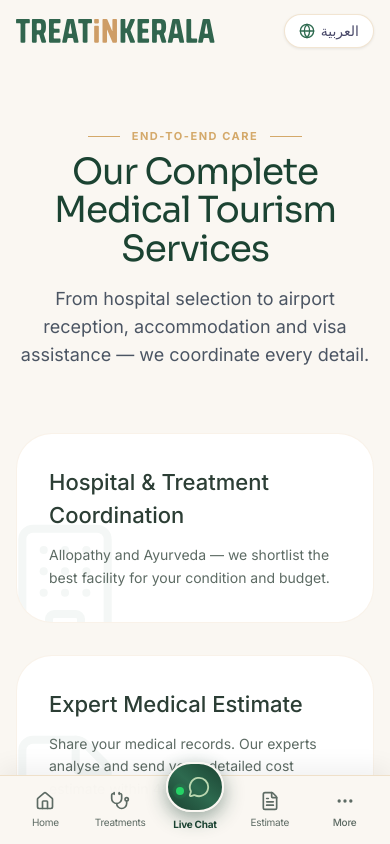
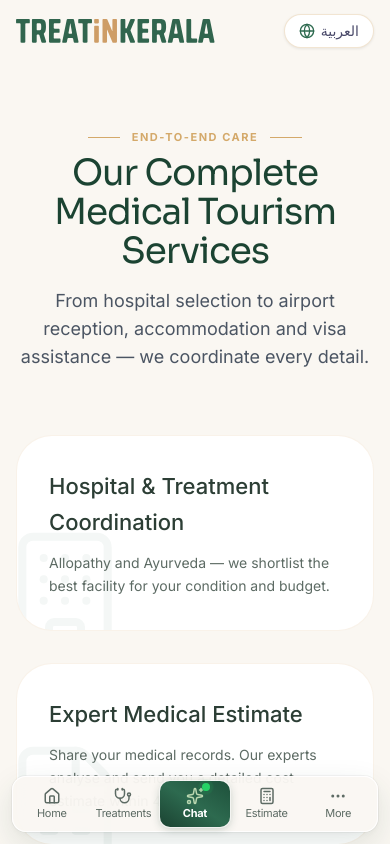
Before and after one commit to smanfari619-maker/medkerala, a Next.js app: page /en/services in a window 390 px wide. Shown: the top 844 px of the page. Built offline with nearby package versions, Linux system fonts and the light colour scheme.

Commit message:
feat(ui): refine mobile readability, spacing, padding, and border radiuses

```diff
--- a/src/app/globals.css
+++ b/src/app/globals.css
@@ -36,6 +36,16 @@ body {
   -webkit-font-smoothing: antialiased;
   -moz-osx-font-smoothing: grayscale;
   font-synthesis: none;
+  /* Accessibility: ensure comfortable default size on all screens */
+  font-size: 16px;
+  line-height: 1.65;
+}
+
+/* Accessibility: Do not allow font-light on mobile body text — too thin for older visitors */
+@media (max-width: 767px) {
+  p, li, .font-light {
+    font-weight: 400;
+  }
 }
 
 /* Base surface utility classes */
--- a/src/components/home/HowWeChoose.tsx
+++ b/src/components/home/HowWeChoose.tsx
@@ -118,7 +118,7 @@ export default function HowWeChoose() {
             return (
               <div
                 key={item.num}
-                className={`bg-white border border-[#D4A96A]/15 rounded-[2rem] p-7 sm:p-8 flex flex-col justify-between hover:border-[#2D6A4F]/35 hover:shadow-xl hover:-translate-y-1.5 transition-all duration-300 group text-left rtl:text-right ${
+                className={`bg-white border border-[#D4A96A]/15 rounded-2xl p-6 sm:p-7 flex flex-col justify-between hover:border-[#2D6A4F]/35 hover:shadow-xl hover:-translate-y-1.5 transition-all duration-300 group text-left rtl:text-right ${
                   isWide ? 'lg:col-span-1 md:col-span-1' : ''
                 }`}
               >
@@ -142,7 +142,7 @@ export default function HowWeChoose() {
                     {isRtl ? item.titleAr : item.titleEn}
                   </h3>
 
-                  <p className="text-[#4A5C52] text-sm font-light leading-relaxed">
+                  <p className="text-[#4A5C52] text-[15px] font-normal leading-relaxed">
                     {isRtl ? item.descAr : item.descEn}
                   </p>
                 </div>
@@ -151,7 +151,7 @@ export default function HowWeChoose() {
           })}
 
           {/* 6th Card: Ethics & Direct Billing Callout */}
-          <div className="bg-gradient-to-br from-[#1B4332] to-[#2D6A4F] text-white rounded-[2rem] p-7 sm:p-8 flex flex-col justify-between shadow-lg relative overflow-hidden text-left rtl:text-right">
+          <div className="bg-gradient-to-br from-[#1B4332] to-[#2D6A4F] text-white rounded-2xl p-6 sm:p-7 flex flex-col justify-between shadow-lg relative overflow-hidden text-left rtl:text-right">
             <div className="space-y-4 relative z-10">
               <div className="flex items-center gap-2 text-xs font-semibold text-[#D4A96A] uppercase tracking-wider">
                 <Lock className="h-4 w-4 text-[#D4A96A]" />
--- a/src/components/layout/MobileBottomNav.tsx
+++ b/src/components/layout/MobileBottomNav.tsx
@@ -4,15 +4,14 @@ import React, { useState } from 'react';
 import { useTranslations, useLocale } from 'next-intl';
 import { Link, usePathname, useRouter } from '@/i18n/routing';
 import {
-  Home, Stethoscope, FileText, MessageCircle, MoreHorizontal,
+  Home, Stethoscope, Calculator, MessageCircle, MoreHorizontal,
   Leaf, Package, Building2, HelpCircle, ShieldAlert, X, PhoneCall, BookOpen,
-  Globe, Sparkles, Send
+  Globe, Sparkles, Send, FileText
 } from 'lucide-react';
 import { SITE_CONFIG } from '@/lib/config';
 
 export default function MobileBottomNav() {
   const t = useTranslations('Nav');
-  const tCommon = useTranslations('Common');
   const locale = useLocale();
   const pathname = usePathname();
   const router = useRouter();
@@ -51,101 +50,105 @@ export default function MobileBottomNav() {
 
   return (
     <>
-      {/* Fixed Luxury Bottom Bar */}
-      <div className="fixed bottom-0 left-0 right-0 z-50 bg-[#FAF7F2]/95 backdrop-blur-xl border-t border-[#D4A96A]/30 pb-[env(safe-area-inset-bottom,8px)] md:hidden shadow-[0_-8px_24px_rgba(0,0,0,0.06)]">
-        <nav className="flex justify-around items-center h-[68px] px-2 max-w-lg mx-auto" dir={isRtl ? 'rtl' : 'ltr'}>
+      {/* Floating Glassmorphic Dock */}
+      <div className="fixed bottom-3 sm:bottom-4 left-3 right-3 sm:left-1/2 sm:-translate-x-1/2 sm:w-full max-w-md z-50 md:hidden pointer-events-none pb-[env(safe-area-inset-bottom,0px)]">
+        <nav
+          className="pointer-events-auto bg-[#FAF7F2]/92 backdrop-blur-2xl border border-white/90 shadow-[0_12px_32px_rgba(27,67,50,0.12),0_2px_8px_rgba(0,0,0,0.04)] ring-1 ring-black/[0.04] rounded-[14px] p-1 flex items-center justify-between gap-0.5 transition-all duration-300"
+          dir={isRtl ? 'rtl' : 'ltr'}
+          aria-label="Mobile Navigation"
+        >
           {/* Home */}
           <Link
             href="/"
-            className={`flex flex-col items-center justify-center flex-1 h-full tap-active relative ${
-              activeLink('/') ? 'text-[#1B4332] font-bold' : 'text-[#5D6B64]'
+            className={`flex-1 flex flex-col items-center justify-center py-1.5 rounded-[10px] transition-all duration-200 tap-active ${
+              activeLink('/')
+                ? 'bg-[#1B4332]/10 text-[#1B4332] font-bold shadow-2xs'
+                : 'text-[#5D6B64] hover:text-[#1B4332]'
             }`}
           >
-            <Home className={`h-5 w-5 mb-1 transition-transform ${activeLink('/') ? 'scale-110 text-[#2D6A4F]' : ''}`} />
-            <span className="text-[10px] tracking-tight">{t('home')}</span>
-            {activeLink('/') && (
-              <span className="w-1.5 h-1.5 rounded-full bg-[#2D6A4F] absolute bottom-1.5 shadow-xs" />
-            )}
+            <Home className={`h-4.5 w-4.5 transition-transform ${activeLink('/') ? 'scale-110 text-[#1B4332]' : ''}`} />
+            <span className="text-[11px] tracking-tight mt-0.5 leading-tight">{t('home')}</span>
           </Link>
 
           {/* Treatments */}
           <Link
             href="/treatments"
-            className={`flex flex-col items-center justify-center flex-1 h-full tap-active relative ${
-              activeLink('/treatments') ? 'text-[#1B4332] font-bold' : 'text-[#5D6B64]'
+            className={`flex-1 flex flex-col items-center justify-center py-1.5 rounded-[10px] transition-all duration-200 tap-active ${
+              activeLink('/treatments')
+                ? 'bg-[#1B4332]/10 text-[#1B4332] font-bold shadow-2xs'
+                : 'text-[#5D6B64] hover:text-[#1B4332]'
             }`}
           >
-            <Stethoscope className={`h-5 w-5 mb-1 transition-transform ${activeLink('/treatments') ? 'scale-110 text-[#2D6A4F]' : ''}`} />
-            <span className="text-[10px] tracking-tight">{t('treatments')}</span>
-            {activeLink('/treatments') && (
-              <span className="w-1.5 h-1.5 rounded-full bg-[#2D6A4F] absolute bottom-1.5 shadow-xs" />
-            )}
+            <Stethoscope className={`h-4.5 w-4.5 transition-transform ${activeLink('/treatments') ? 'scale-110 text-[#1B4332]' : ''}`} />
+            <span className="text-[11px] tracking-tight mt-0.5 leading-tight">{t('treatments')}</span>
           </Link>
 
-          {/* Center Concierge AI Live Chat */}
+          {/* Center Compact Luxury Concierge Chat */}
           <button
             type="button"
             onClick={() => window.dispatchEvent(new CustomEvent('open-ai-chat'))}
-            className="flex flex-col items-center justify-center flex-1 h-full relative group tap-active cursor-pointer"
-            aria-label="Open AI Live Chat"
+            className="flex-1 flex flex-col items-center justify-center py-1.5 rounded-[10px] bg-gradient-to-tr from-[#1B4332] via-[#2D6A4F] to-[#1E513B] text-white shadow-[0_2px_8px_rgba(27,67,50,0.25)] ring-1 ring-white/60 transition-all duration-200 tap-active group hover:brightness-105 cursor-pointer relative"
+            aria-label="Open AI Concierge Chat"
           >
-            <div className="absolute -top-3.5 bg-gradient-to-tr from-[#1B4332] via-[#2D6A4F] to-[#1B4332] text-white p-3 rounded-full shadow-[0_6px_20px_rgba(27,67,50,0.45)] border-2 border-[#FAF7F2] flex items-center justify-center transition-all group-active:scale-95">
-              <span className="relative flex h-2 w-2 absolute top-1 right-1">
+            <div className="relative">
+              <Sparkles className="h-4.5 w-4.5 text-[#BAD7B0] group-hover:rotate-12 transition-transform duration-300" />
+              <span className="absolute -top-1 -right-1.5 flex h-2 w-2">
                 <span className="animate-ping absolute inline-flex h-full w-full rounded-full bg-[#25D366] opacity-80" />
                 <span className="relative inline-flex rounded-full h-2 w-2 bg-[#25D366]" />
               </span>
-              <MessageCircle className="h-5.5 w-5.5 text-[#BAD7B0]" />
             </div>
-            <span className="text-[10px] font-bold text-[#1B4332] mt-7 tracking-tight">
-              {isRtl ? 'استشارة فورية' : 'Live Chat'}
+            <span className="text-[11px] font-bold tracking-tight mt-0.5 leading-tight text-white whitespace-nowrap">
+              {isRtl ? 'محادثة' : 'Chat'}
             </span>
           </button>
 
           {/* Get Estimate */}
           <Link
             href="/get-estimate"
-            className={`flex flex-col items-center justify-center flex-1 h-full tap-active relative ${
-              activeLink('/get-estimate') ? 'text-[#1B4332] font-bold' : 'text-[#5D6B64]'
+            className={`flex-1 flex flex-col items-center justify-center py-1.5 rounded-[10px] transition-all duration-200 tap-active ${
+              activeLink('/get-estimate')
+                ? 'bg-[#1B4332]/10 text-[#1B4332] font-bold shadow-2xs'
+                : 'text-[#5D6B64] hover:text-[#1B4332]'
             }`}
           >
-            <FileText className={`h-5 w-5 mb-1 transition-transform ${activeLink('/get-estimate') ? 'scale-110 text-[#2D6A4F]' : ''}`} />
-            <span className="text-[10px] tracking-tight">{isRtl ? 'تسعيرة' : 'Estimate'}</span>
-            {activeLink('/get-estimate') && (
-              <span className="w-1.5 h-1.5 rounded-full bg-[#2D6A4F] absolute bottom-1.5 shadow-xs" />
-            )}
+            <Calculator className={`h-4.5 w-4.5 transition-transform ${activeLink('/get-estimate') ? 'scale-110 text-[#1B4332]' : ''}`} />
+            <span className="text-[11px] tracking-tight mt-0.5 leading-tight">{isRtl ? 'تسعيرة' : 'Estimate'}</span>
           </Link>
 
           {/* More menu trigger */}
           <button
             onClick={() => setDrawerOpen(true)}
-            className="flex flex-col items-center justify-center flex-1 h-full tap-active text-[#5D6B64] cursor-pointer"
+            className={`flex-1 flex flex-col items-center justify-center py-1.5 rounded-[10px] transition-all duration-200 tap-active text-[#5D6B64] hover:text-[#1B4332] cursor-pointer ${
+              drawerOpen ? 'bg-[#1B4332]/10 text-[#1B4332] font-bold' : ''
+            }`}
+            aria-label="More navigation links"
           >
-            <MoreHorizontal className="h-5 w-5 mb-1" />
-            <span className="text-[10px] font-medium tracking-tight">{isRtl ? 'المزيد' : 'More'}</span>
+            <MoreHorizontal className="h-4.5 w-4.5" />
+            <span className="text-[11px] tracking-tight mt-0.5 leading-tight">{isRtl ? 'المزيد' : 'More'}</span>
           </button>
         </nav>
       </div>
 
-      {/* Drawer bottom sheet */}
+      {/* Luxury Drawer Bottom Sheet */}
       {drawerOpen && (
         <div className="fixed inset-0 z-[65] md:hidden">
           {/* Backdrop */}
           <div
-            className="absolute inset-0 bg-[#1A1A2E]/60 backdrop-blur-xs transition-opacity duration-300"
+            className="absolute inset-0 bg-[#1A1A2E]/50 backdrop-blur-sm transition-opacity duration-300 animate-fade-in"
             onClick={() => setDrawerOpen(false)}
           />
 
           {/* Bottom Card */}
           <div
-            className="absolute bottom-0 left-0 right-0 bg-[#FAF7F2] rounded-t-[2.25rem] border-t border-[#D4A96A]/35 pb-[calc(2.5rem+env(safe-area-inset-bottom,16px))] p-5 sm:p-6 space-y-5 max-h-[85vh] overflow-y-auto scroll-momentum animate-sheet-up shadow-2xl"
+            className="absolute bottom-0 left-0 right-0 bg-[#FAF7F2] rounded-t-[18px] border-t border-[#D4A96A]/30 pb-[calc(3rem+env(safe-area-inset-bottom,16px))] p-5 sm:p-6 space-y-4 max-h-[85vh] overflow-y-auto scroll-momentum animate-sheet-up shadow-[0_-12px_40px_rgba(0,0,0,0.18)]"
           >
             {/* Grabber line */}
-            <div className="w-12 h-1.5 bg-[#D4A96A]/40 rounded-full mx-auto" />
+            <div className="w-12 h-1 bg-[#D4A96A]/40 rounded-full mx-auto" />
 
             {/* Header & Quick Language Toggle */}
-            <div className="flex items-center justify-between">
+            <div className="flex items-center justify-between pt-1">
               <div className="flex items-center gap-2">
-                <div className="w-2.5 h-2.5 rounded-full bg-[#2D6A4F]" />
+                <div className="w-2.5 h-2.5 rounded-full bg-[#2D6A4F] animate-pulse" />
                 <h3 className="text-base font-bold font-display text-[#1B4332]">
                   {isRtl ? 'دليل علاج في كيرلا' : 'TreatInKerala Directory'}
                 </h3>
@@ -153,14 +156,15 @@ export default function MobileBottomNav() {
               <div className="flex items-center gap-2">
                 <button
                   onClick={toggleLocale}
-                  className="flex items-center gap-1.5 px-3 py-1.5 rounded-full bg-white border border-[#D4A96A]/30 text-xs font-semibold text-[#1B4332] shadow-2xs tap-active cursor-pointer"
+                  className="flex items-center gap-1.5 px-3 py-1.5 rounded-[10px] bg-white border border-[#D4A96A]/30 text-xs font-semibold text-[#1B4332] shadow-2xs tap-active cursor-pointer"
                 >
                   <Globe className="h-3.5 w-3.5 text-[#D4A96A]" />
                   <span>{isRtl ? 'English' : 'العربية'}</span>
                 </button>
                 <button
                   onClick={() => setDrawerOpen(false)}
-                  className="p-1.5 rounded-full bg-black/5 text-[#4A4A6A] hover:bg-black/10 active:scale-95 cursor-pointer"
+                  className="p-1.5 rounded-[10px] bg-black/5 text-[#4A4A6A] hover:bg-black/10 active:scale-95 cursor-pointer"
+                  aria-label="Close menu"
                 >
                   <X className="h-4 w-4" />
                 </button>
@@ -172,10 +176,10 @@ export default function MobileBottomNav() {
               href={waUrl}
               target="_blank"
               rel="noopener noreferrer"
-              className="flex items-center justify-between p-3.5 rounded-2xl bg-gradient-to-r from-[#1B4332] to-[#2D6A4F] text-white shadow-md tap-active"
+              className="flex items-center justify-between p-3.5 rounded-[14px] bg-gradient-to-r from-[#1B4332] to-[#2D6A4F] text-white shadow-md tap-active ring-1 ring-white/20"
             >
               <div className="flex items-center gap-3">
-                <div className="w-10 h-10 rounded-xl bg-[#25D366] text-white flex items-center justify-center shadow-xs">
+                <div className="w-10 h-10 rounded-[10px] bg-[#25D366] text-white flex items-center justify-center shadow-xs">
                   <MessageCircle className="h-5 w-5" />
                 </div>
                 <div className="text-left rtl:text-right">
@@ -187,7 +191,7 @@ export default function MobileBottomNav() {
             </a>
 
             {/* Grid of menu items */}
-            <div className="grid grid-cols-2 gap-2.5">
+            <div className="grid grid-cols-2 gap-2.5 pt-1">
               {secondaryItems.map((item) => {
                 const Icon = item.icon;
                 const isActive = activeLink(item.href);
@@ -196,13 +200,13 @@ export default function MobileBottomNav() {
                     key={item.href}
                     href={item.href}
                     onClick={() => setDrawerOpen(false)}
-                    className={`flex items-center gap-2.5 p-3 rounded-2xl border text-xs font-medium tap-active transition-all ${
+                    className={`flex items-center gap-2.5 p-3 rounded-[12px] border text-xs font-medium tap-active transition-all ${
                       isActive
                         ? 'bg-[#2D6A4F]/10 border-[#2D6A4F]/30 text-[#1B4332] font-semibold'
-                        : 'bg-white border-[#D4A96A]/25 text-[#1A1A2E] hover:bg-slate-50 shadow-2xs'
+                        : 'bg-white border-[#D4A96A]/20 text-[#1A1A2E] hover:bg-slate-50 shadow-2xs'
                     }`}
                   >
-                    <span className={`p-2 rounded-xl shrink-0 ${isActive ? 'bg-[#2D6A4F] text-white' : 'bg-[#FAF7F2] text-[#2D6A4F] border border-[#D4A96A]/20'}`}>
+                    <span className={`p-2 rounded-[8px] shrink-0 ${isActive ? 'bg-[#2D6A4F] text-white' : 'bg-[#FAF7F2] text-[#2D6A4F] border border-[#D4A96A]/20'}`}>
                       <Icon className="h-4 w-4" />
                     </span>
                     <span className="truncate">{item.label}</span>
@@ -213,6 +217,7 @@ export default function MobileBottomNav() {
           </div>
         </div>
       )}
+
     </>
   );
 }
```
Also changed, not shown: src/app/[locale]/page.tsx (+53 -53 lines).
